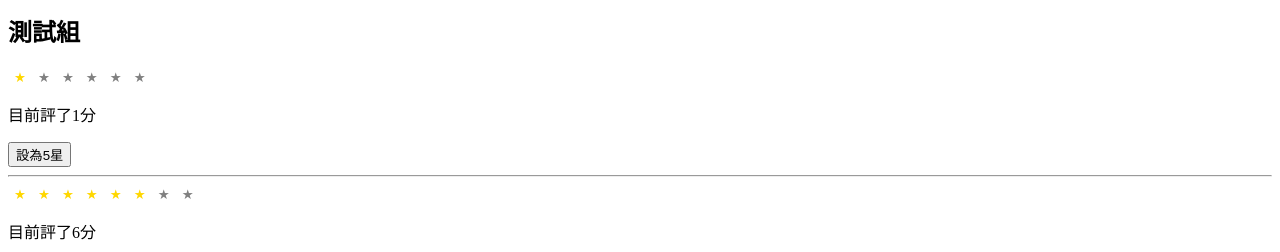
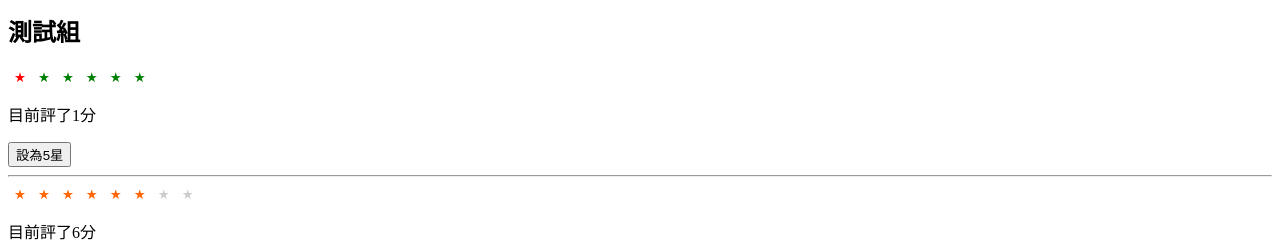
Before and after one commit to FrostAce52/next-base-main, a Next.js app: page /cs-1001/star-test in a window 1280 px wide. Shown: the part 201-453 px from the top of the page. Built offline with nearby package versions, Linux system fonts and the light colour scheme.

Commit message:
star-test css fillcolor emptycolor setting

```diff
--- a/components/star/index.js
+++ b/components/star/index.js
@@ -7,6 +7,8 @@ export default function Star({
   initRating = 0, // 初始評分(一開始點亮幾個星星)
   maxCount = 5, // 最多可評分數(幾個星星)
   onRatingChange = () => {},
+  fillColor = 'gold',
+  emptyColor = 'gray',
 }) {
   // 點按時的評分，一開始是0分代表沒有評分
   const [rating, setRating] = useState(initRating)
@@ -56,11 +58,17 @@ export default function Star({
               >
                 <span
                   // 判斷星星是否要點亮。如果這個星星的分數(score)小於等於目前的評分(rating)，則套用亮起樣式
-                  className={
-                    score <= rating || score <= hoverRating
-                      ? styles.on
-                      : styles.off
-                  }
+                  style={{
+                    color:
+                      score <= rating || score <= hoverRating
+                        ? fillColor
+                        : emptyColor,
+                  }}
+                  // className={
+                  // score <= rating || score <= hoverRating
+                  //   ? styles.on
+                  //   : styles.off
+                  // }
                 >
                   &#9733;
                 </span>
--- a/pages/cs-1001/star-test.js
+++ b/pages/cs-1001/star-test.js
@@ -13,7 +13,13 @@ export default function StarTest(props) {
       <Star />
       <hr />
       <h2>測試組</h2>
-      <Star value={r1} maxCount={6} onRatingChange={setR1} />
+      <Star
+        value={r1}
+        maxCount={6}
+        onRatingChange={setR1}
+        fillColor="red"
+        emptyColor="green"
+      />
       <p>目前評了{r1}分</p>
       <button
         onClick={() => {
@@ -23,7 +29,13 @@ export default function StarTest(props) {
         設為5星
       </button>
       <hr />
-      <Star value={r2} maxCount={8} onRatingChange={setR2} />
+      <Star
+        value={r2}
+        maxCount={8}
+        onRatingChange={setR2}
+        fillColor="#ff6600"
+        emptyColor="#ccc"
+      />
       <p>目前評了{r2}分</p>
     </>
   )
```
